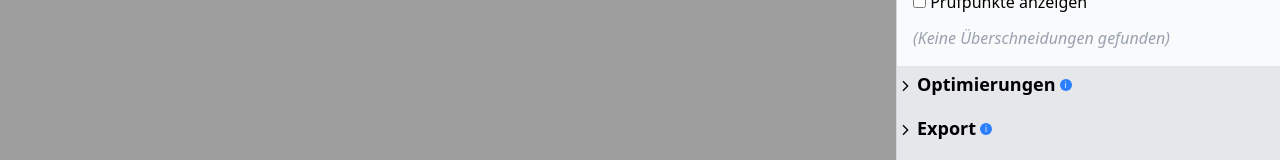
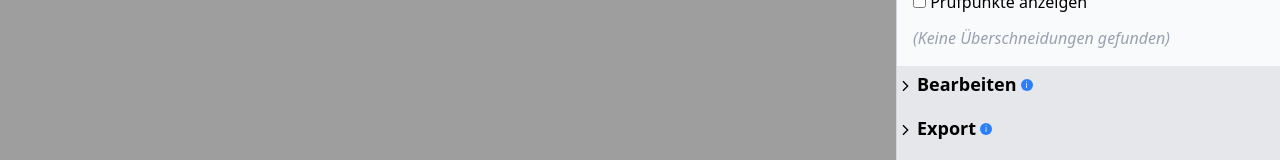
Before and after one commit to Feldflieger-GmbH/agrar-drohnenkarte, a Vue app: page / in a window 1280 px wide. Shown: the part 478-638 px from the top of the page. Built offline with nearby package versions, Linux system fonts and the light colour scheme.

Commit message:
Add tooltip

```diff
--- a/src/components/sidebar/OptimizationSection.vue
+++ b/src/components/sidebar/OptimizationSection.vue
@@ -1,6 +1,6 @@
 <template>
   <SidebarSection
-    title="Optimierungen"
+    title="Bearbeiten"
     help-text="Eckpunkte anzeigen, um die Flächen zu bearbeiten. Linksklick zum löschen von Punkten."
   >
       <div class="mb-3 flex items-center gap-2">
@@ -18,6 +18,9 @@
                 class="px-3 py-1 rounded bg-green-600 text-white font-semibold hover:bg-green-700">
           Felder vereinfachen
         </button>
+        <HelpTooltip>
+          Findet und entfernt überflüssige Punkte. Höhere Toleranz entfernt mehr Punkte.
+        </HelpTooltip>
       </div>
       <div v-if="removedVertexCount > 0" class="text-green-700 font-semibold">
         {{ removedVertexCount }} Punkt{{ removedVertexCount === 1 ? '' : 'e' }} entfernt!
@@ -28,4 +31,5 @@
 <script setup lang="ts">
 import { removedVertexCount, showEdgePoints, simplifyAllPolygons, simplifyTolerance } from "../../composables/fieldOptimisatzion.ts"
 import SidebarSection from "./SidebarSection.vue"
+import HelpTooltip from "../HelpTooltip.vue";
 </script>
--- a/src/components/sidebar/SidebarSection.vue
+++ b/src/components/sidebar/SidebarSection.vue
@@ -25,7 +25,6 @@
 <script setup lang="ts">
 import { ref } from 'vue'
 import HelpTooltip from "../HelpTooltip.vue"
-import ExportSection from "./ExportSection.vue";
 
 interface Props {
   title: string
```
